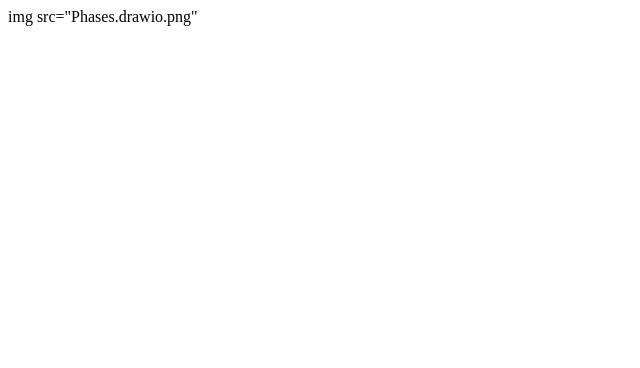
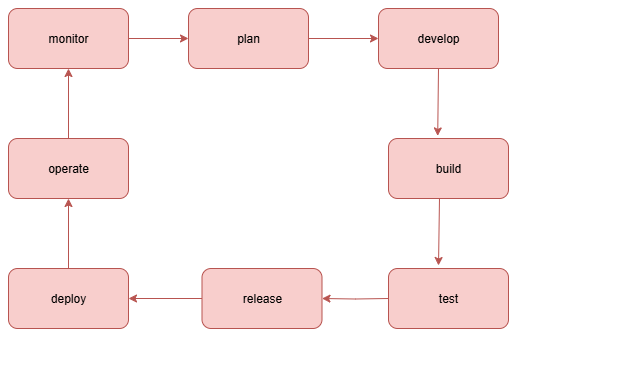
Before and after one commit to Yamuna1046/Example, a plain HTML site: page index.html in a window 1280 px wide. Shown: the whole page, without its empty margins (0-640 px from the left). Drawn offline with Linux system fonts and the light colour scheme.

Commit message:
Update index.html

```diff
--- a/index.html
+++ b/index.html
@@ -4,6 +4,6 @@
     <title>PHASES</title>
   </head>
   <body>
-    img src="Phases.drawio.png"
+    <img src=Phases.drawio.png>
   </body>
 </html>
```
